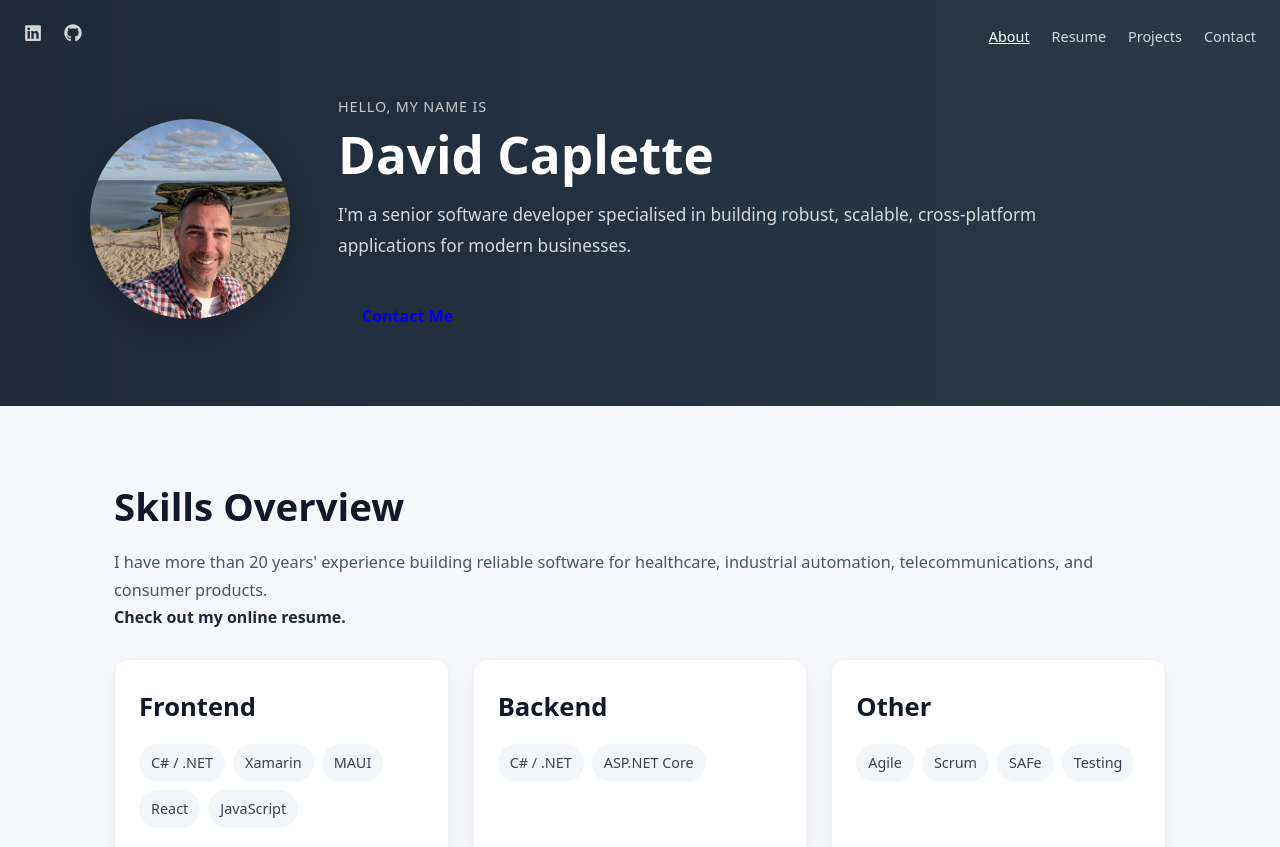
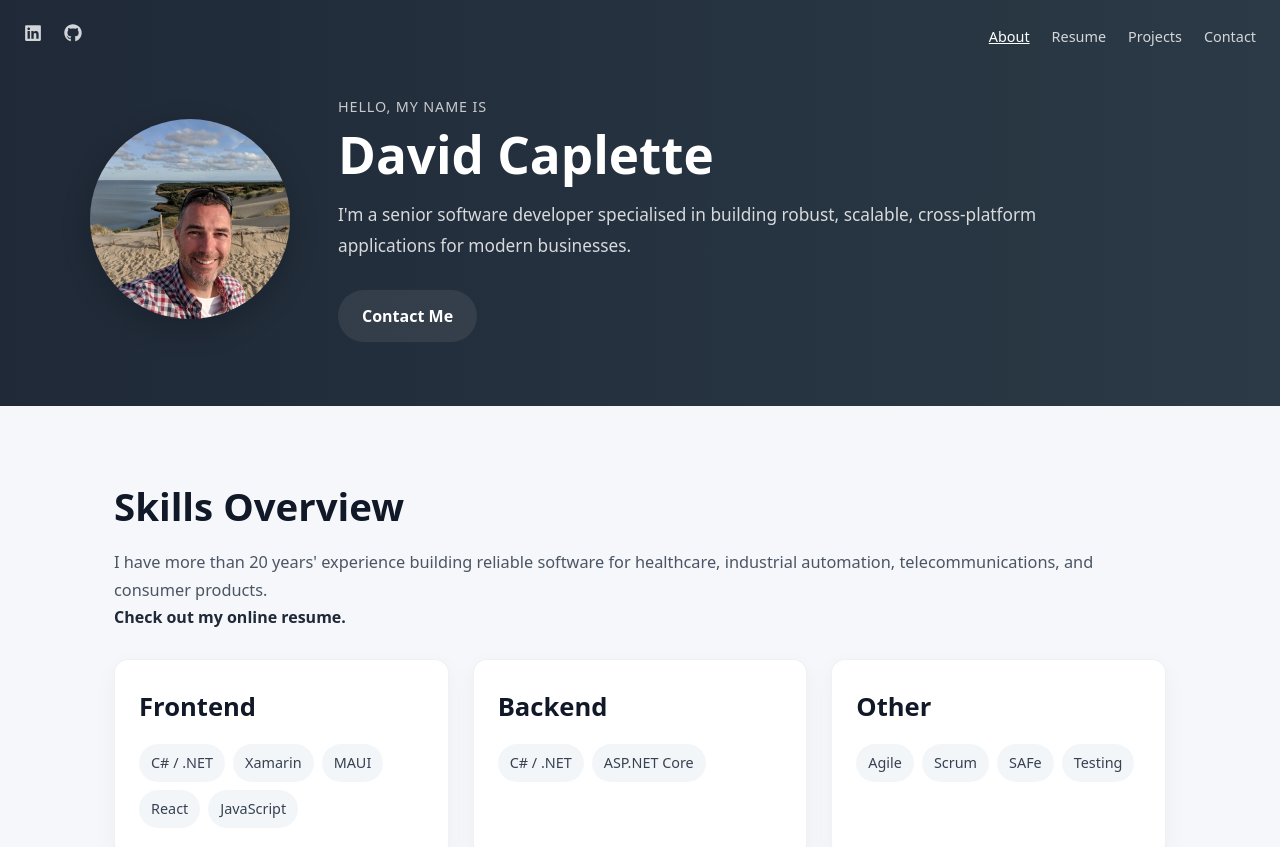
Before and after one commit to CreationsCaplette/creationscaplette_react, a React (Vite) app in the folder creationscaplette/: page / in a window 1280 px wide. Shown: the top 847 px of the page. Built offline with nearby package versions, Linux system fonts and the light colour scheme.

Commit message:
Forgot one class

```diff
--- a/creationscaplette/src/pages/About.jsx
+++ b/creationscaplette/src/pages/About.jsx
@@ -24,7 +24,7 @@ function AboutPage() {
                             I&apos;m a senior software developer specialised in building robust, scalable, cross-platform applications for modern businesses.
                         </p>
                         <div className={classes.actions}>
-                            <Link to="/contact" className={`${classes.btn} ${classes.btnprimary}`}>
+                            <Link to="/contact" className={`${classes.btn} ${classes.btnPrimary}`}>
                                 Contact Me
                             </Link>
                         </div>
```
